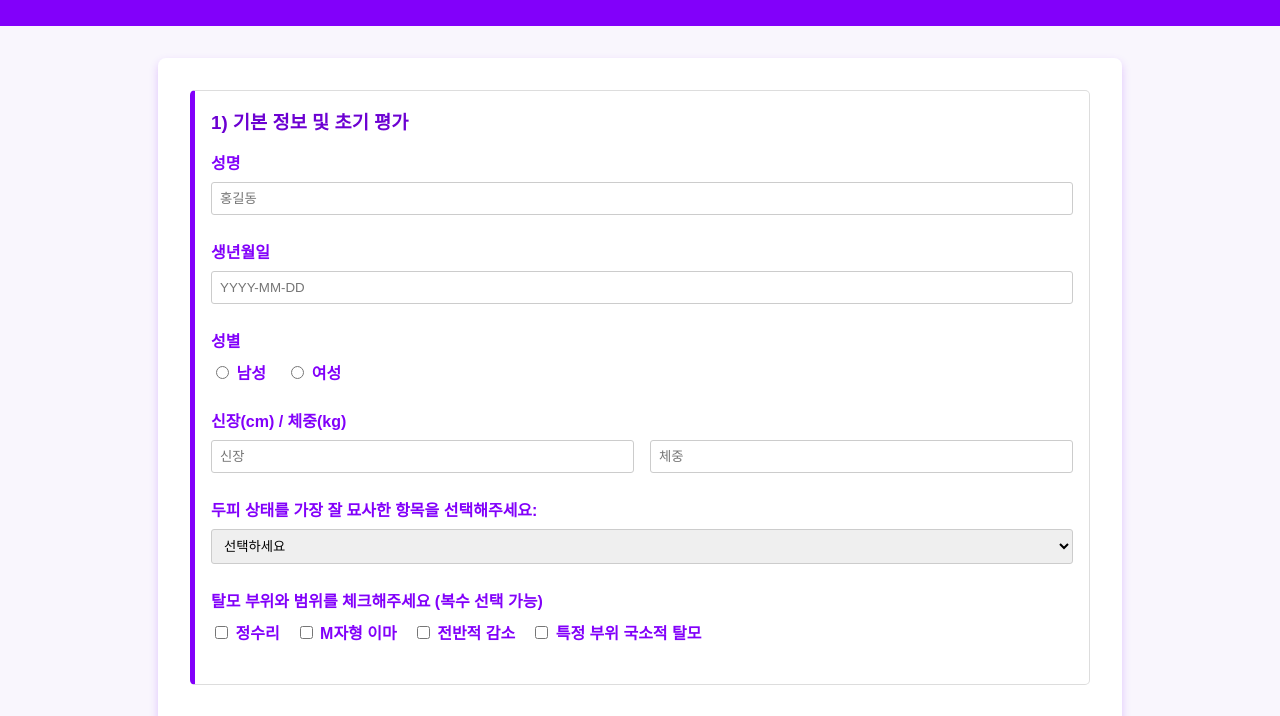
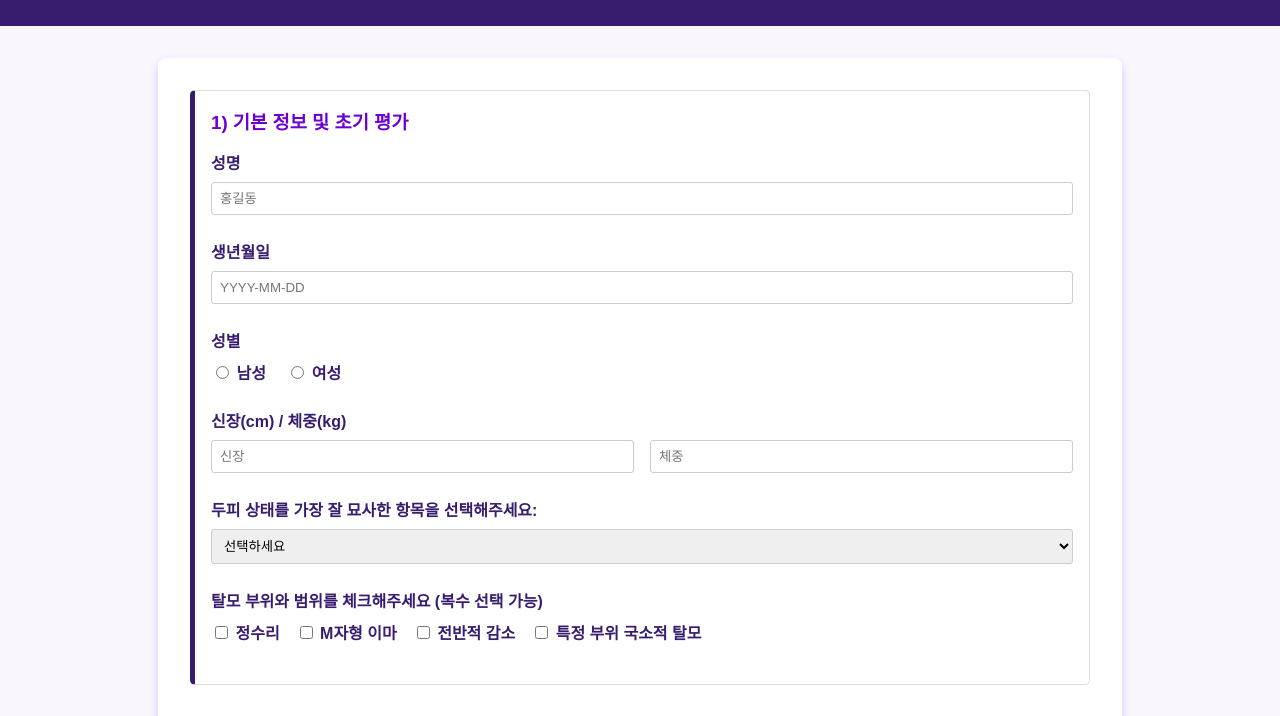
Before and after one commit to yona923/scalp, a plain HTML site: page index.html in a window 1280 px wide. Shown: the part 100-816 px from the top of the page. Drawn offline with Linux system fonts and the light colour scheme.

Commit message:
Update index.html

```diff
--- a/index.html
+++ b/index.html
@@ -9,7 +9,7 @@
            디자인 톤에 맞춰 연한 배경, 짙은 배경 등도 적절히 변형했습니다.
         */
         :root {
-            --brand-color: #8200FA;  /* 메인 브랜드 컬러 */
+            --brand-color: #381d6f;  /* 메인 브랜드 컬러 */
             --brand-color-dark: #6C00D2; /* hover나 진한 톤 */
             --text-color: #4a148c;       /* 추가로 사용할 수 있는 짙은 보라 텍스트(원하는 경우) */
             --bg-light: #f9f6fd;        /* 배경색(연보라 계열) */
```
